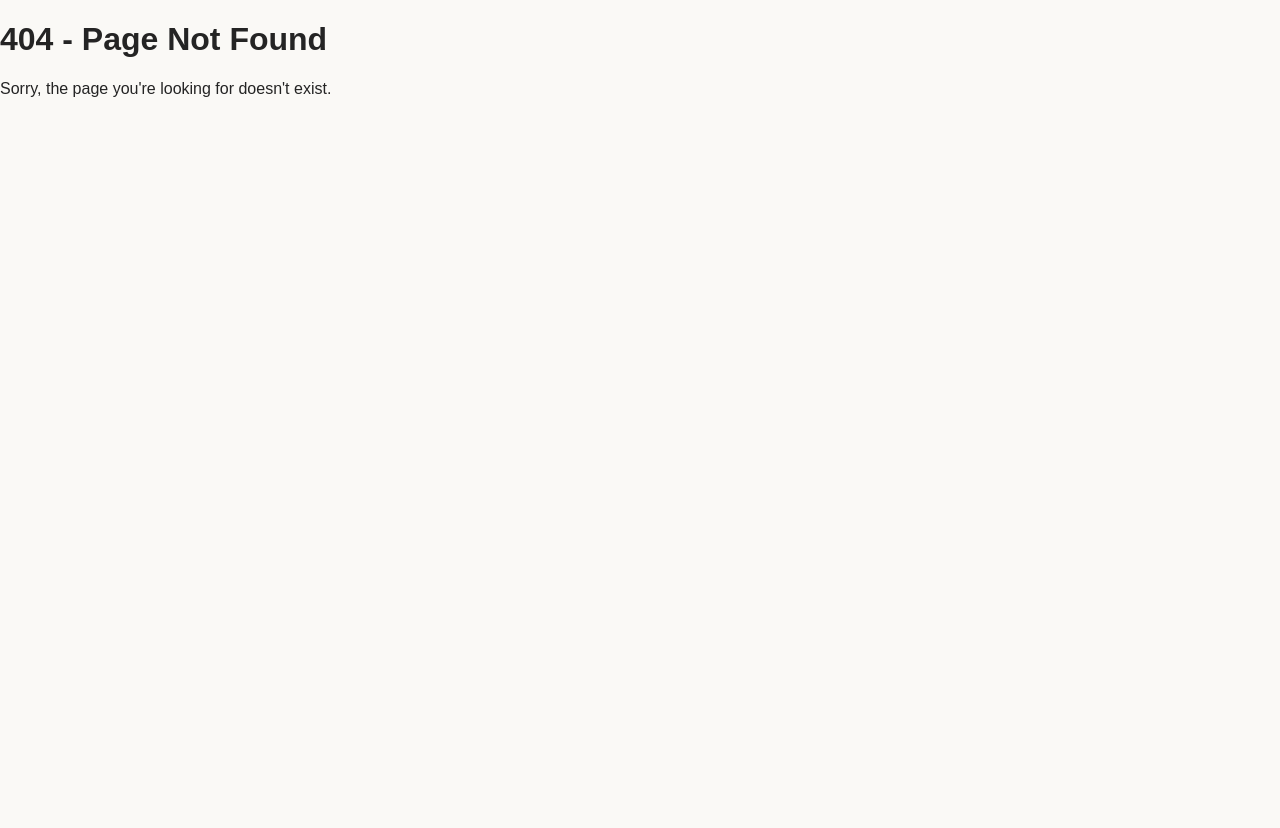
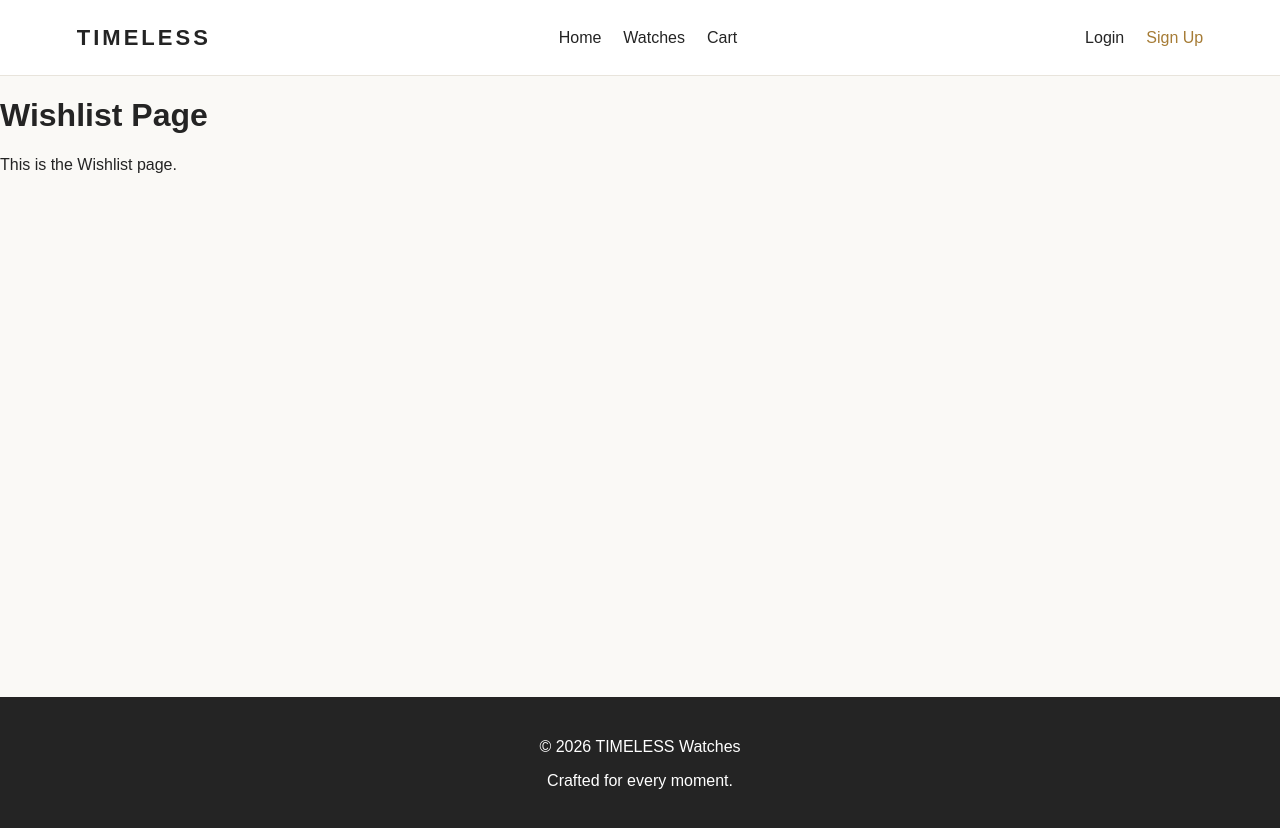
Before and after one commit to Isha2706/Watch-ECommerce, a React app in the folder frontend/: page /wishlist in a window 1280 px wide. Before the commit this address had no page. Shown: the top 828 px of the page. Before the commit the page ends 800 px from the top, so only its background shows below. Built offline with nearby package versions, Linux system fonts and the light colour scheme; the HTML template or start-up script is replaced by a standard one.

Commit message:
feat: add Wishlist Route

```diff
--- /dev/null
+++ b/frontend/src/pages/Wishlist.jsx
@@ -0,0 +1,11 @@
+
+function Wishlist() {
+  return (
+    <div>
+      <h1>Wishlist Page</h1>
+      <p>This is the Wishlist page.</p>
+    </div>
+  );
+}
+
+export default Wishlist;
--- a/frontend/src/routes/AppRoutes.jsx
+++ b/frontend/src/routes/AppRoutes.jsx
@@ -8,6 +8,7 @@ import Signup from "../pages/Signup";
 import Products from "../pages/Products";
 import ProductDetails from "../pages/ProductDetails";
 import Cart from "../pages/Cart";
+import Wishlist from "../pages/Wishlist";
 import NotFound from "../pages/NotFound";
 
 export default function AppRoutes() {
@@ -18,6 +19,7 @@ export default function AppRoutes() {
         <Route path="/products" element={<Products />} />
         <Route path="/products/:id" element={<ProductDetails />} />
         <Route path="/cart" element={<Cart />} />
+        <Route path="/wishlist" element={<Wishlist />} />
       </Route>
 
       <Route path="/login" element={<Login />} />
```
